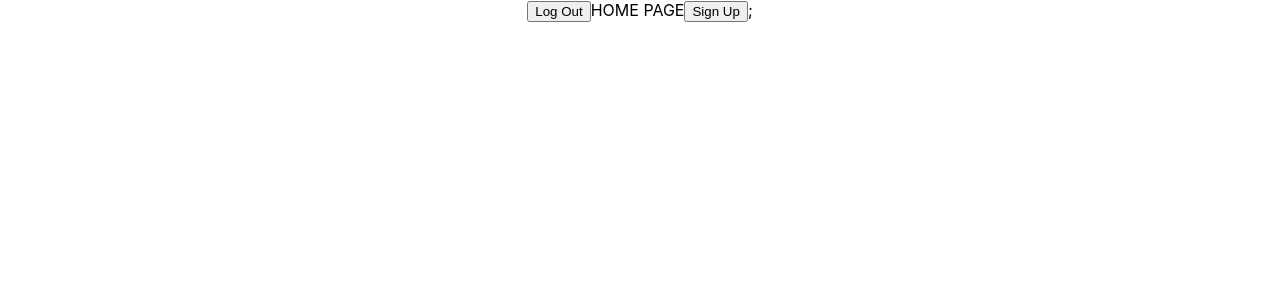
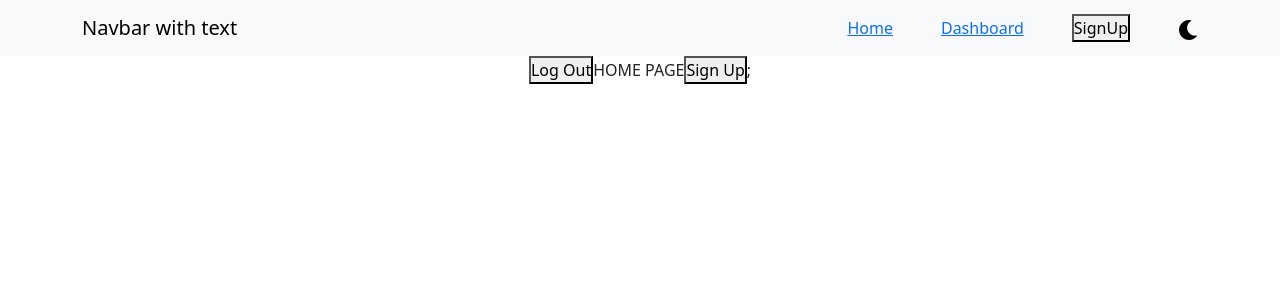
Before and after one commit to Nemanjavit/task-4-postgres, a React (Create React App) app in the folder client/: page / in a window 1280 px wide. Shown: the top 300 px of the page. Built offline with nearby package versions, Linux system fonts and the light colour scheme; no server answers.

Commit message:
Added nav

```diff
--- a/client/package.json
+++ b/client/package.json
@@ -7,8 +7,12 @@
     "@testing-library/jest-dom": "^5.17.0",
     "@testing-library/react": "^13.4.0",
     "@testing-library/user-event": "^13.5.0",
+    "bootstrap": "^5.3.3",
     "react": "^18.3.1",
+    "react-bootstrap": "^2.10.6",
     "react-dom": "^18.3.1",
+    "react-icons": "^5.4.0",
+    "react-router-dom": "^7.0.2",
     "react-scripts": "5.0.1",
     "web-vitals": "^2.1.4"
   },
--- a/client/src/App.css
+++ b/client/src/App.css
@@ -1,3 +1,8 @@
+*{
+  margin: 0;
+  padding: 0;
+  box-sizing: border-box;
+}
 .App {
   text-align: center;
 }
--- a/client/src/App.js
+++ b/client/src/App.js
@@ -1,10 +1,16 @@
+import Dashboard from "./pages/Dashboard";
+import HomePage from "./pages/HomePage";
+import { Route, Routes } from "react-router-dom";
+import "bootstrap/dist/css/bootstrap.min.css";
 import "./App.css";
-import HomePage from "./pages/HomePage";
 
 function App() {
   return (
     <div className="App">
-      <HomePage />
+      <Routes>
+        <Route path="/" element={<HomePage />} />
+        <Route path="/dashboard" element={<Dashboard />} />
+      </Routes>
     </div>
   );
 }
--- /dev/null
+++ b/client/src/components/Navbar.js
@@ -0,0 +1,48 @@
+import Container from "react-bootstrap/Container";
+import Navbar from "react-bootstrap/Navbar";
+import { NavLink } from "react-router-dom";
+import { FaMoon } from "react-icons/fa";
+import { IoSunnyOutline } from "react-icons/io5";
+import { useEffect, useState } from "react";
+import SignUp from "./SignUp";
+
+const Nav = () => {
+  const [isDark, setIsDark] = useState(false);
+
+  const onThemeChange = () => setIsDark(!isDark);
+  useEffect(() => {
+    const html = document.getElementsByTagName("html")[0];
+    if (html.getAttribute("data-bs-theme") == "dark") {
+      html.setAttribute("data-bs-theme", "light");
+    } else {
+      html.setAttribute("data-bs-theme", "dark");
+    }
+  }, [isDark]);
+
+  return (
+    <Navbar expand="lg" className="bg-body-tertiary">
+      <Container>
+        <Navbar.Brand href="/">Navbar with text</Navbar.Brand>
+
+        <Navbar.Toggle />
+
+        <Navbar.Collapse className="justify-content-end gap-5">
+          <NavLink className="d-block" to="/">
+            Home
+          </NavLink>
+          <NavLink className="d-block" to="/dashboard">
+            Dashboard
+          </NavLink>
+          <NavLink className="d-block" to="/">
+            <SignUp />
+          </NavLink>
+          <button className="bg-transparent border-0" onClick={onThemeChange}>
+            {isDark ? <IoSunnyOutline size={20} /> : <FaMoon size={20} />}
+          </button>
+        </Navbar.Collapse>
+      </Container>
+    </Navbar>
+  );
+};
+
+export default Nav;
--- /dev/null
+++ b/client/src/components/PageLayout.js
@@ -0,0 +1,13 @@
+import Container from "react-bootstrap/esm/Container";
+import Nav from "./Navbar";
+
+const PageLayout = ({ children }) => {
+  return (
+    <div className="page-layout">
+      <Nav />
+      <Container>{children}</Container>
+    </div>
+  );
+};
+
+export default PageLayout;
--- /dev/null
+++ b/client/src/components/SignUp.js
@@ -0,0 +1,12 @@
+import { useAuth0 } from "@auth0/auth0-react";
+
+const SignUp = () => {
+  const { loginWithPopup } = useAuth0();
+
+  const handleSignUp = async () => {
+    await loginWithPopup({});
+  };
+  return <button onClick={handleSignUp}>SignUp</button>;
+};
+
+export default SignUp;
--- a/client/src/index.js
+++ b/client/src/index.js
@@ -3,6 +3,7 @@ import ReactDOM from "react-dom/client";
 import "./index.css";
 import App from "./App";
 import { Auth0Provider } from "@auth0/auth0-react";
+import { BrowserRouter } from "react-router-dom";
 
 const root = ReactDOM.createRoot(document.getElementById("root"));
 
@@ -12,6 +13,7 @@ const redirectUri =
     : process.env.REACT_APP_AUTH0_CALLBACK_URL;
 
 root.render(
+  <BrowserRouter>
     <Auth0Provider
       domain={process.env.REACT_APP_AUTH0_DOMAIN}
       clientId={process.env.REACT_APP_AUTH0_CLIENT_ID}
@@ -23,4 +25,5 @@ root.render(
         <App />
       </React.StrictMode>
     </Auth0Provider>
+  </BrowserRouter>
 );
--- /dev/null
+++ b/client/src/pages/Dashboard.js
@@ -0,0 +1,11 @@
+import PageLayout from "../components/PageLayout";
+
+const Dashboard = () => {
+  return (
+    <PageLayout>
+      <h1>Dashboard</h1>
+      <h1>Dashboard</h1>;
+    </PageLayout>
+  );
+};
+export default Dashboard;
--- a/client/src/pages/HomePage.js
+++ b/client/src/pages/HomePage.js
@@ -1,4 +1,5 @@
 import { useAuth0 } from "@auth0/auth0-react";
+import PageLayout from "../components/PageLayout";
 
 const HomePage = () => {
   const { loginWithRedirect, logout } = useAuth0();
@@ -15,6 +16,7 @@ const HomePage = () => {
   };
 
   return (
+    <PageLayout>
       <div>
         <button
           onClick={() =>
@@ -26,6 +28,7 @@ const HomePage = () => {
         HOME PAGE
         <button onClick={handleSignUp}>Sign Up</button>;
       </div>
+    </PageLayout>
   );
 };
 
```
Also changed, not shown: 2 other files (tests, documents, lock files or other folders). Lines whose indentation alone changed are shown as unchanged.
